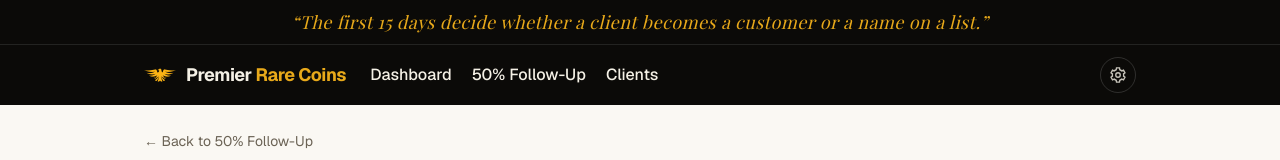
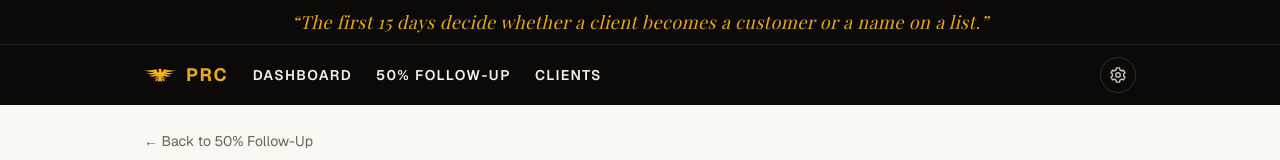
Before and after one commit to jorge2001pla/Test, a Next.js app: page /clients/new in a window 1280 px wide. Shown: the top 160 px of the page. Built offline with nearby package versions, Linux system fonts and the light colour scheme; no server answers; a web font is replaced by a local one.

Commit message:
Simplify header: PRC wordmark only, all-caps nav links
Eagle logo stays, but the full "Premier Rare Coins" wordmark is now
just "PRC" in gold, and nav links are uppercase with wide tracking
for a cleaner, more visually distinct header.

```diff
--- a/src/app/layout.tsx
+++ b/src/app/layout.tsx
@@ -65,12 +65,10 @@ export default function RootLayout({
                 priority
                 className="h-8 w-8"
               />
-              <span className="font-sans text-lg font-bold tracking-tight text-header-foreground">
-                Premier <span className="text-gold-bright">Rare Coins</span>
-              </span>
+              <span className="font-sans text-lg font-bold tracking-widest text-gold-bright">PRC</span>
             </Link>
 
-            <div className="flex flex-wrap gap-x-5 gap-y-1 font-sans text-base font-medium text-header-foreground">
+            <div className="flex flex-wrap gap-x-6 gap-y-1 font-sans text-sm font-semibold uppercase tracking-widest text-header-foreground">
               {NAV_LINKS.map((link) => (
                 <Link
                   key={link.href}
```
